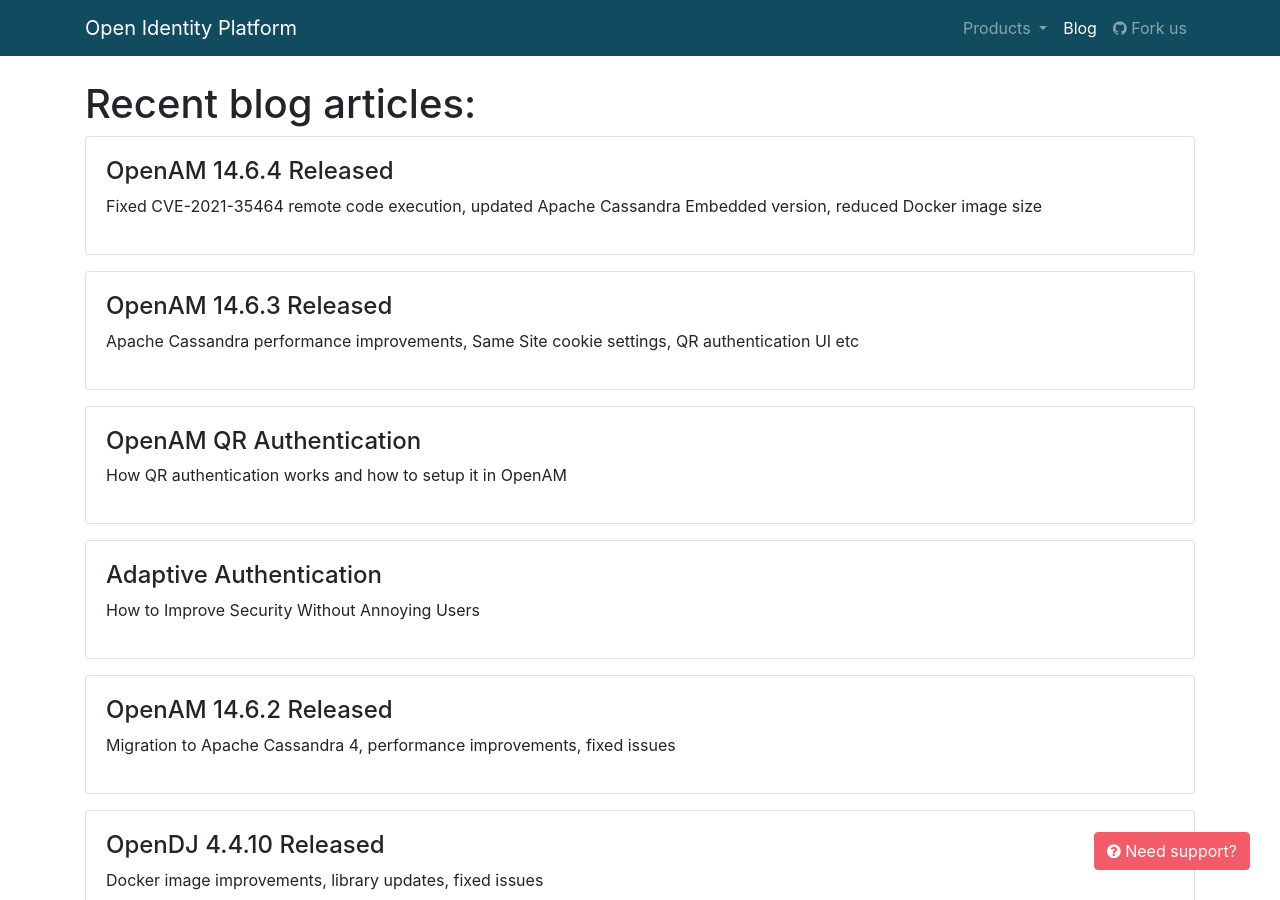
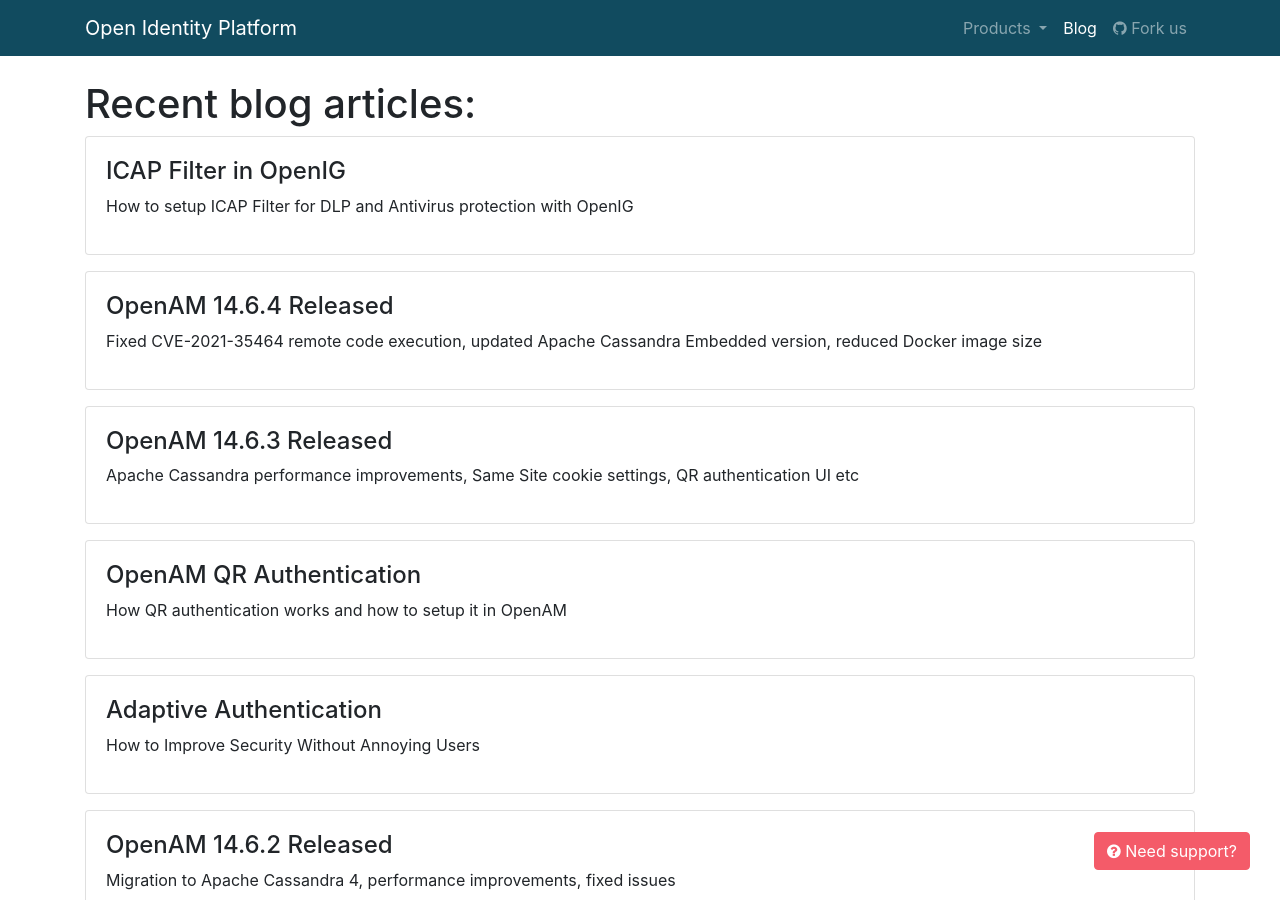
Before and after one commit to OpenIdentityPlatform/OpenIdentityPlatform.org, a Jekyll site: the page built from blog/index.html, in a window 1280 px wide and 900 px high. Built offline with Jekyll 4.4.1, drawn with Linux system fonts in a browser that asks for light colours; some of the changed lines change nothing that is shown.

Commit message:
icap-filter-openig

````diff
--- a/_data/blogposts.yml
+++ b/_data/blogposts.yml
@@ -1,3 +1,7 @@
+-
+  title: 'ICAP Filter in OpenIG'
+  link: '/blog/icap-filter-openig'
+  description: 'How to setup ICAP Filter for DLP and Antivirus protection with OpenIG'
 -
   title: 'OpenAM 14.6.4 Released'
   link: '/blog/openam-14-6-4-released'
--- /dev/null
+++ b/blog/icap-filter-openig.md
@@ -0,0 +1,279 @@
+---
+layout: home
+title: "ICAP Filter in OpenIG"
+landing-title2: "How to setup ICAP Filter for DLP and Antivirus protection with OpenIG"
+description: "How to setup ICAP Filter for DLP and Antivirus protection with OpenIG"
+keywords: 'authentication, icap, dlp, antivirys'
+share-buttons: true
+---
+
+# How to setup ICAP Filter for DLP and Antivirus protection with OpenIG
+
+## Introduction
+[Internet Content Adaptation Protocol (ICAP)](https://en.wikipedia.org/wiki/Internet_Content_Adaptation_Protocol){:target="_blank"}  - is a lightweight protocol that is generally used to implement virus scanning and content filtering.
+
+Using ICAP filter in OpenIG allows checking whether the request payload contains malicious data.
+
+## Setup Filter
+
+Sample OpenIG ICAP filter configuration is shown in the code snippet below.
+
+```json
+{
+	"type": "ConditionalFilter",
+	"config": {
+		"condition": "${not empty system['icap'] and (request.method == 'POST' or request.method == 'PUT')}",
+		"delegate": {
+			"type": "ICAP",
+			"name": "icap-dlp",
+			"config": {
+				"server": "${system['icap']}",
+				"service": "${empty system['icap.service'] ?  '' : system['icap.service']}",
+				"rewrite": "${empty system['icap.rewrite'] ?  'true' : system['icap.rewrite']}",
+				"connect_timeout": "${empty system['icap.connect_timeout'] ?  '5000' : system['icap.connect_timeout']}",
+				"read_timeout": "${empty system['icap.read_timeout'] ?  '20000' : system['icap.read_timeout']}"
+			}
+		}
+	}
+}
+```
+
+There are serveral important system parameters:
+
+|Parameter | Description | Default value |
+|-|-|-|
+| icap | ICAP connecton string, for example -Dicap=icap://localhost:1344 | none |
+| icap.service | Service name for REQMOD command icap://localhost/srv_clamav ICAP/1.0 (Depends on DLP provider) | / |
+| icap.rewrite | Deny sending content to the target service and return a response from the DLP service |	true |
+| icap.connect_timeout	| Connection timeout to ICAP, ms | 5000 |
+| icap.read_timeout | ICAP response timeout, ms | 20000 |
+
+<br>
+
+## Testing Solution
+
+### Setup Test ICAP Server
+
+For demo purposes we will use ICAP [Docker image](https://hub.docker.com/r/toolarium/toolarium-icap-calmav-docker){:target="_blank"}
+
+Start ICAP service docker container
+
+```
+docker run --rm --name icap-server -p 1344:1344 toolarium/toolarium-icap-calmav-docker:0.0.1
+```
+
+Optional steps
+
+Login into the container
+```
+docker exec -it icap-server /bin/bash
+```
+
+the configuration you will see under
+```bash
+more /etc/c-icap/c-icap.conf
+```
+
+view / tail access-log
+```
+tail -f /var/log/c-icap/access.log
+```
+
+view / tail server-log
+```
+tail -f /var/log/c-icap/server.log
+```
+test with c-icap client inside the container
+```
+c-icap-client -v -f entrypoint.sh -s "srv_clamav" -w 1024 -req http://request -d 5
+```
+
+stop service
+```
+docker stop icap-server
+```
+
+You can also view ICAP packages using `tcpdump` tool
+```
+sudo tcpdump -vvvs 10240 -l -A port 1344 or 8080 -i lo0
+```
+
+### Getting Test Malicious File
+Malicious test file can be downloaded here: [https://www.eicar.org/?page_id=3950](https://www.eicar.org/?page_id=3950){:target="_blank"}
+
+### Deny Content Mode (-Dicap.rewrite=true)
+
+In this mode, the call to the target service is blocked with a denial of access to the client
+
+```
+$ curl -v -T ~/Downloads/eicar.com.txt --output -  http://localhost:8081
+*   Trying ::1:8081...
+* Connected to localhost (::1) port 8081 (#0)
+> PUT /eicar.com.txt HTTP/1.1
+> Host: localhost:8081
+> User-Agent: curl/7.72.0
+> Accept: */*
+> Content-Length: 68
+> Expect: 100-continue
+>
+* Mark bundle as not supporting multiuse
+< HTTP/1.1 100 Continue
+* We are completely uploaded and fine
+* Mark bundle as not supporting multiuse
+
+
+17:32:09.213 [http-bio-8081-exec-1] INFO  net.rfc3507.client.ICAPClient -
+### (SEND) ICAP REQUEST ###
+REQMOD icap://localhost/srv_clamav ICAP/1.0
+Host: localhost
+User-Agent: Java-ICAP-Client/1.1
+Allow: 204
+Encapsulated: req-body=0
+
+17:32:09.247 [http-bio-8081-exec-1] INFO  net.rfc3507.client.ICAPClient -
+### (RECEIVE) ICAP RESPONSE STATUS ###
+ICAP/1.0 200 OK
+17:32:09.247 [http-bio-8081-exec-1] INFO  net.rfc3507.client.ICAPClient -
+### (RECEIVE) HTTP RESPONSE HEADER ###
+HTTP/1.0 403 Forbidden
+Server: C-ICAP
+Connection: close
+Content-Type: text/html
+Content-Language: en
+
+< HTTP/1.1 403 Forbidden
+< Connection: close
+< Content-Language: en
+< Server: C-ICAP
+< Content-Type: text/html
+< Content-Length: 428
+< Date: Wed, 23 Mar 2022 14:32:09 GMT
+
+<html>
+ <head>
+   <title>VIRUS FOUND</title>
+</head>
+<body>
+<h1>VIRUS FOUND</h1>
+You tried to upload/download a file that contains the virus:
+   <b> Win.Test.EICAR_HDB-1 </b>
+<br>
+The Http location is:
+<b>  - </b>
+<p>
+  For more information contact your system administrator
+ <hr>
+<p>
+This message generated by C-ICAP service: <b> srv_clamav </b>
+<br>Antivirus engine: <b> clamav-01032/26318 </b>
+</p>
+</body>
+</html>
+```
+
+
+### Deny Content Notification Mode (-Dicap.rewrite=false)
+
+In this mode, the call to the target service is not blocked, and the service receives information about the result of the analysis in the request headers.
+
+```
+x-icap-message: OK
+x-icap-status: 200
+x-infection-found: Type=0; Resolution=2; Threat=Win.Test.EICAR_HDB-1;
+x-violations-found: 1
+```
+
+```
+$curl -v -T ~/Downloads/eicar.com.txt --output -  http://localhost:8081
+*   Trying ::1:8081...
+* Connected to localhost (::1) port 8081 (#0)
+> PUT /eicar.com.txt HTTP/1.1
+> Host: localhost:8081
+> User-Agent: curl/7.72.0
+> Accept: */*
+> Content-Length: 68
+> Expect: 100-continue
+>
+* Mark bundle as not supporting multiuse
+< HTTP/1.1 100 Continue
+* We are completely uploaded and fine
+* Mark bundle as not supporting multiuse
+
+17:35:23.662 [http-bio-8081-exec-1] INFO  net.rfc3507.client.ICAPClient -
+### (RECEIVE) ICAP RESPONSE STATUS ###
+ICAP/1.0 200 OK
+17:35:23.662 [http-bio-8081-exec-1] INFO  net.rfc3507.client.ICAPClient -
+### (RECEIVE) HTTP RESPONSE HEADER ###
+HTTP/1.0 403 Forbidden
+Server: C-ICAP
+Connection: close
+Content-Type: text/html
+Content-Language: en
+
+17:35:23.672 [http-bio-8081-exec-1] INFO  org.forgerock.openig.decoration.capture.CaptureDecorator.capture._router -
+--- (request) id:3590943c-e3c7-4516-8ddf-d806364949e3-1 --->
+PUT http://localhost:8081/eicar.com.txt HTTP/1.1
+accept: */*
+connection: keep-alive
+content-length: 68
+encapsulated: res-hdr=0
+encapsulated: res-body=108
+expect: 100-continue
+host: localhost:8081
+istag: CI0001-ChRmxAEiaz4ONpbclhkR0wAA
+server: C-ICAP/0.4.4
+user-agent: curl/7.72.0
+X-Forwarded-Port: 443
+X-Forwarded-Proto: https
+x-icap-message: OK
+x-icap-status: 200
+x-infection-found: Type=0; Resolution=2; Threat=Win.Test.EICAR_HDB-1;
+x-violations-found: 1
+ -
+ Win.Test.EICAR_HDB-1
+ 0
+ 0
+[entity]
+
+< HTTP/1.1 404 Not Found
+< Server: Apache-Coyote/1.1
+< Content-Type: application/json
+< Content-Length: 77
+< Date: Wed, 23 Mar 2022 14:35:23 GMT
+<
+* Connection #0 to host localhost left intact
+{ "error": "Something gone wrong, please contact your system administrator."}
+```
+
+### ICAP Denial of Service in  -Dicap.rewrite=true Mode
+In this mode, the call to the target service is not blocked with logging the cause of failure `ERROR org.openidentityplatform.openig.filter.ICAPFilter`
+
+```
+$ curl -v -T ~/Downloads/eicar.com.txt --output -  http://localhost:8081
+*   Trying ::1:8081...
+* Connected to localhost (::1) port 8081 (#0)
+> PUT /eicar.com.txt HTTP/1.1
+> Host: localhost:8081
+> User-Agent: curl/7.72.0
+> Accept: */*
+> Content-Length: 68
+> Expect: 100-continue
+>
+* Mark bundle as not supporting multiuse
+< HTTP/1.1 100 Continue
+* We are completely uploaded and fine
+* Mark bundle as not supporting multiuse
+
+17:54:37.255 [http-bio-8081-exec-1] ERROR org.openidentityplatform.openig.filter.ICAPFilter - net.rfc3507.client.ICAPException: java.net.ConnectException: Connection refused (Connection refused)
+< HTTP/1.1 404 Not Found
+< Server: Apache-Coyote/1.1
+< Content-Type: application/json
+< Content-Length: 77
+< Date: Wed, 23 Mar 2022 14:39:39 GMT
+<
+* Connection #0 to host localhost left intact
+{ "error": "Something gone wrong, please contact your system administrator."}
+```
+
+
+If you have any additional questions, [feel free to ask us](https://github.com/OpenIdentityPlatform/OpenIG/discussions){:target="_blank"}!
````
Also changed, not shown: Gemfile.lock.
